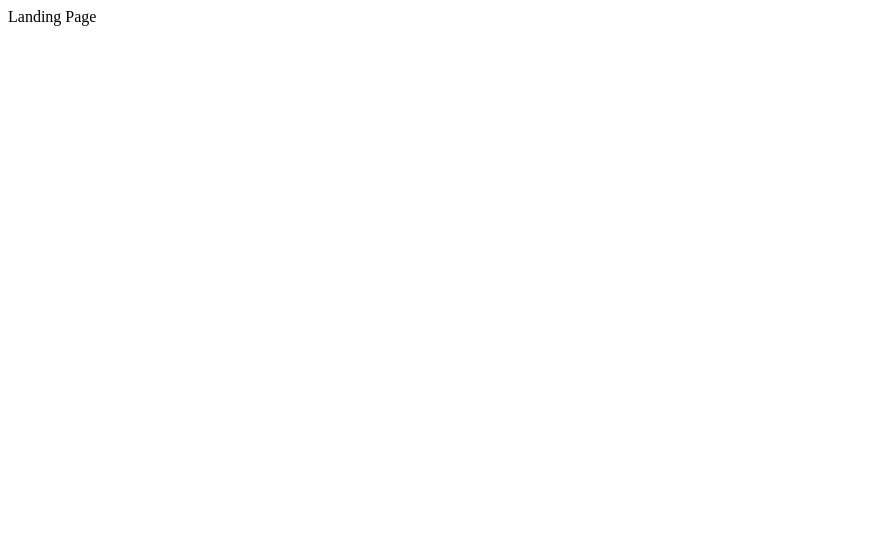
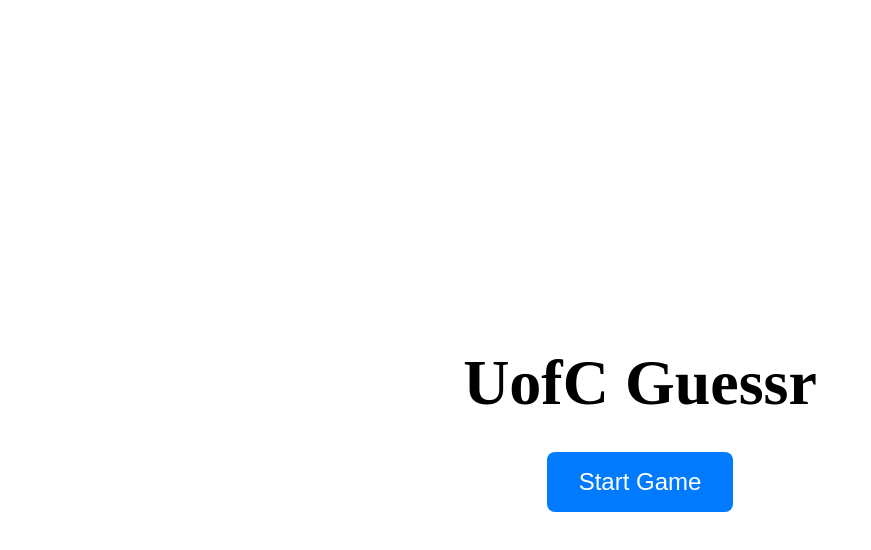
Before and after one commit to wesleylui/uofcguessr, a React (Vite) app in the folder frontend/: page / in a window 1280 px wide. Shown: the top 550 px of the page, without its empty margins (0-871 px from the left). Built offline with nearby package versions, Linux system fonts and the light colour scheme.

Commit message:
create LandingPage with start button

```diff
--- a/frontend/src/App.jsx
+++ b/frontend/src/App.jsx
@@ -1,11 +1,13 @@
+
 
 import { BrowserRouter, Routes, Route } from 'react-router-dom';
+import LandingPage from './pages/LandingPage';
 
 function App() {
   return (
     <BrowserRouter>
       <Routes>
-        <Route path="/" element={<div>Landing Page</div>} />
+  <Route path="/" element={<LandingPage />} />
         <Route path="/game" element={<div>Game Page</div>} />
       </Routes>
     </BrowserRouter>
--- /dev/null
+++ b/frontend/src/pages/LandingPage.jsx
@@ -0,0 +1,32 @@
+import React from 'react';
+import { useNavigate } from 'react-router-dom';
+
+const LandingPage = () => {
+    const navigate = useNavigate();
+
+    const handleStartGame = () => {
+        navigate('/game');
+    };
+
+    return (
+        <div style={{ display: 'flex', flexDirection: 'column', alignItems: 'center', justifyContent: 'center', height: '100vh' }}>
+            <h1 style={{ fontSize: '4rem', marginBottom: '2rem' }}>UofC Guessr</h1>
+            <button
+                onClick={handleStartGame}
+                style={{
+                    padding: '1rem 2rem',
+                    fontSize: '1.5rem',
+                    borderRadius: '8px',
+                    border: 'none',
+                    backgroundColor: '#007bff',
+                    color: '#fff',
+                    cursor: 'pointer'
+                }}
+            >
+                Start Game
+            </button>
+        </div>
+    );
+};
+
+export default LandingPage;
```
